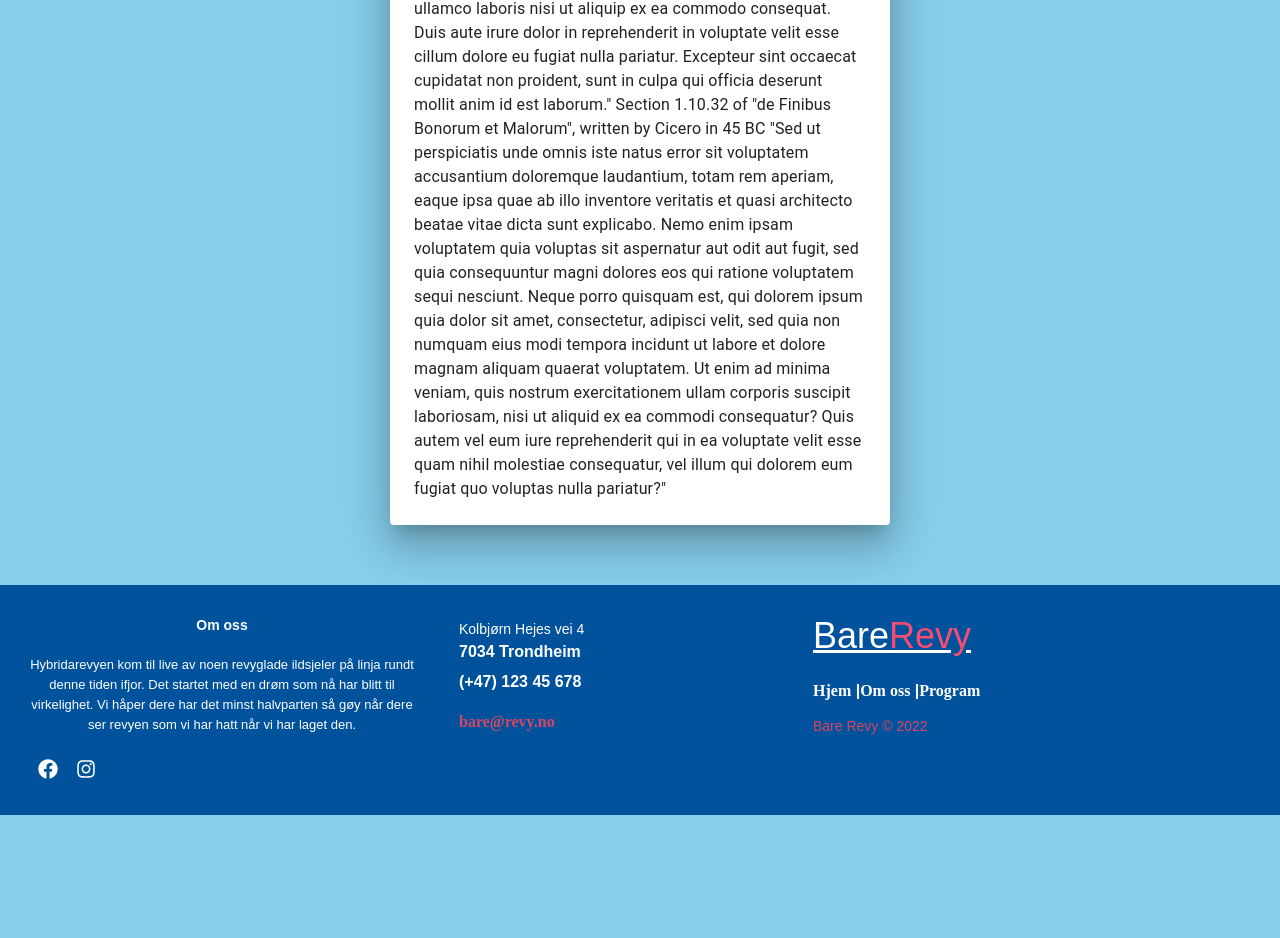
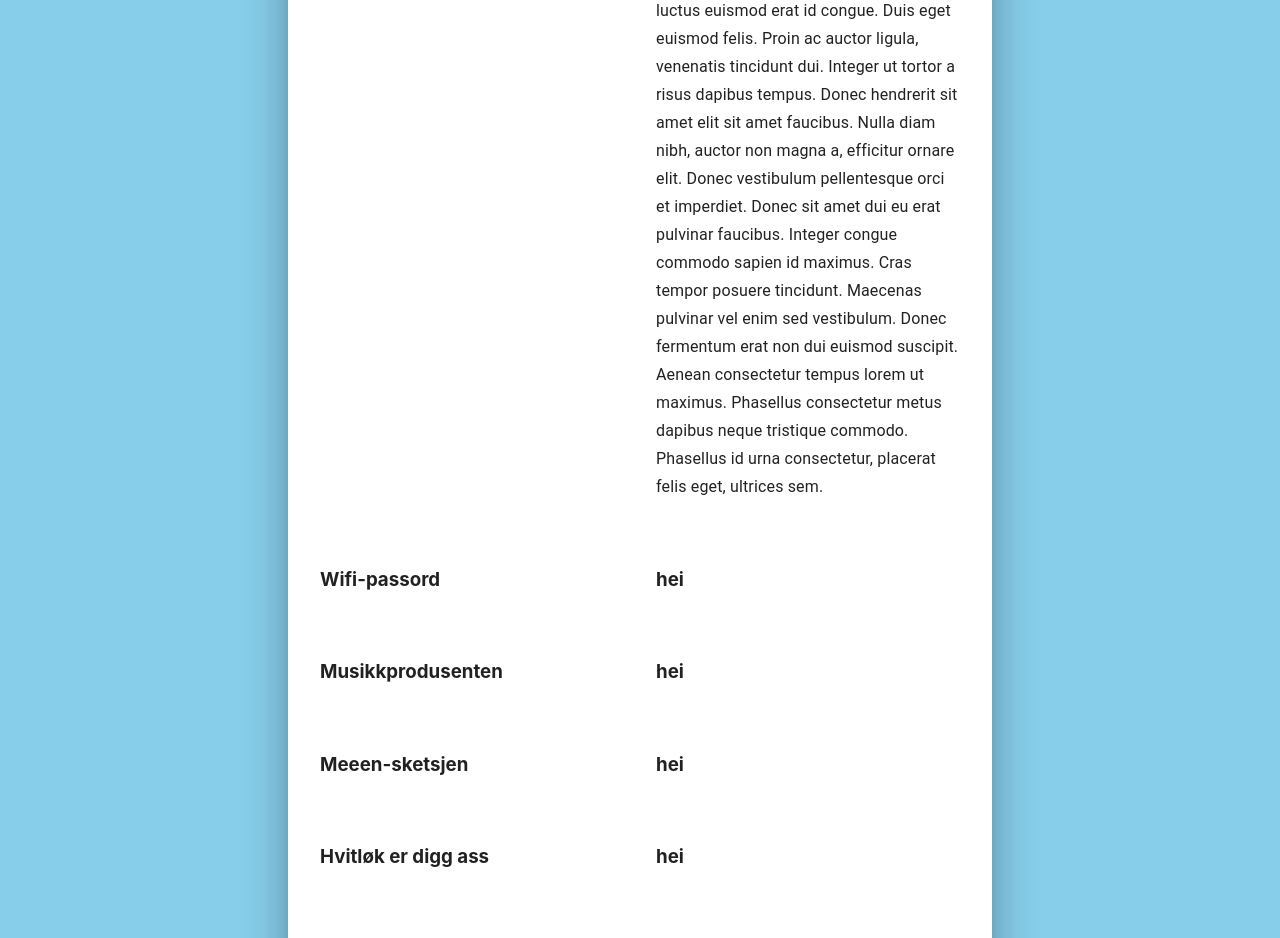
Before and after one commit to johafr/Hybridarevyen, a React (Create React App) app: page /Program in a window 1280 px wide. Shown: the part 283-1221 px from the top of the page. Before the commit the page ends 1098 px from the top, so only its background shows below. Built offline with nearby package versions, Linux system fonts and the light colour scheme.

Commit message:
Added program and some styling

```diff
--- /dev/null
+++ b/src/screens/Program.css
@@ -0,0 +1,12 @@
+.divide-container {
+  margin: auto;
+  background: #ffffff;
+}
+
+.right {
+  color: #1d4d01;
+}
+
+.left {
+  color: #799469;
+}
--- a/src/screens/Program.tsx
+++ b/src/screens/Program.tsx
@@ -5,6 +5,7 @@ import Grid from "@mui/material/Grid";
 import { defaultProps } from "../App";
 import NavBar from "../components/NavBar";
 import { Typography } from "@mui/material";
+import "./Program.css";
 
 interface props extends defaultProps {}
 
@@ -22,52 +23,212 @@ const OmOss: React.FC<props> = () => {
       >
         <Box
           sx={{
+            justifyContent: "center",
             display: "flex",
             flexWrap: "wrap",
             "& > :not(style)": {
               m: 1,
-              width: 500,
+              width: "55%",
               height: "auto",
               minHeight: 500
             }
           }}
         >
           <Paper elevation={24}>
-            <Grid
-              container
-              spacing={0}
-              direction="column"
-              alignItems="center"
-              justifyContent="center"
-            >
-              <Typography variant="h3">Program</Typography>
+            <Grid container justifyContent="center">
+              <Box m={2}>
+                <Typography variant="h3">Program</Typography>
+              </Box>
             </Grid>
-            <Box m={3}>
-              <Typography>
-                "Lorem ipsum dolor sit amet, consectetur adipiscing elit, sed do
-                eiusmod tempor incididunt ut labore et dolore magna aliqua. Ut
-                enim ad minim veniam, quis nostrud exercitation ullamco laboris
-                nisi ut aliquip ex ea commodo consequat. Duis aute irure dolor
-                in reprehenderit in voluptate velit esse cillum dolore eu fugiat
-                nulla pariatur. Excepteur sint occaecat cupidatat non proident,
-                sunt in culpa qui officia deserunt mollit anim id est laborum."
-                Section 1.10.32 of "de Finibus Bonorum et Malorum", written by
-                Cicero in 45 BC "Sed ut perspiciatis unde omnis iste natus error
-                sit voluptatem accusantium doloremque laudantium, totam rem
-                aperiam, eaque ipsa quae ab illo inventore veritatis et quasi
-                architecto beatae vitae dicta sunt explicabo. Nemo enim ipsam
-                voluptatem quia voluptas sit aspernatur aut odit aut fugit, sed
-                quia consequuntur magni dolores eos qui ratione voluptatem sequi
-                nesciunt. Neque porro quisquam est, qui dolorem ipsum quia dolor
-                sit amet, consectetur, adipisci velit, sed quia non numquam eius
-                modi tempora incidunt ut labore et dolore magnam aliquam quaerat
-                voluptatem. Ut enim ad minima veniam, quis nostrum
-                exercitationem ullam corporis suscipit laboriosam, nisi ut
-                aliquid ex ea commodi consequatur? Quis autem vel eum iure
-                reprehenderit qui in ea voluptate velit esse quam nihil
-                molestiae consequatur, vel illum qui dolorem eum fugiat quo
-                voluptas nulla pariatur?"
-              </Typography>
+            <Box m={4}>
+              <Grid container className="divide-container" spacing={4}>
+                <Grid className="divide-container" item xs={12} sm={6} md={6}>
+                  <h3>Tim og Shænko</h3>
+                </Grid>
+                <Grid className="divide-container" item xs={12} sm={6} md={6}>
+                  <Typography variant="subtitle1" paragraph>
+                    Lorem ipsum dolor sit amet, consectetur adipiscing elit. Sed
+                    commodo dui nibh, nec placerat eros lacinia sed. Vestibulum
+                    luctus euismod erat id congue. Duis eget euismod felis.
+                    Proin ac auctor ligula, venenatis tincidunt dui. Integer ut
+                    tortor a risus dapibus tempus. Donec hendrerit sit amet elit
+                    sit amet faucibus. Nulla diam nibh, auctor non magna a,
+                    efficitur ornare elit. Donec vestibulum pellentesque orci et
+                    imperdiet. Donec sit amet dui eu erat pulvinar faucibus.
+                    Integer congue commodo sapien id maximus. Cras tempor
+                    posuere tincidunt. Maecenas pulvinar vel enim sed
+                    vestibulum. Donec fermentum erat non dui euismod suscipit.
+                    Aenean consectetur tempus lorem ut maximus. Phasellus
+                    consectetur metus dapibus neque tristique commodo. Phasellus
+                    id urna consectetur, placerat felis eget, ultrices sem.
+                  </Typography>
+                </Grid>
+                <Grid className="divide-container" item xs={12} sm={6} md={6}>
+                  <h3>Wifi-passord</h3>
+                </Grid>
+                <Grid className="divide-container" item xs={12} sm={6} md={6}>
+                  <h3>hei</h3>
+                </Grid>
+                <Grid className="divide-container" item xs={12} sm={6} md={6}>
+                  <h3>Musikkprodusenten</h3>
+                </Grid>
+                <Grid className="divide-container" item xs={12} sm={6} md={6}>
+                  <h3>hei</h3>
+                </Grid>
+                <Grid className="divide-container" item xs={12} sm={6} md={6}>
+                  <h3>Meeen-sketsjen</h3>
+                </Grid>
+                <Grid className="divide-container" item xs={12} sm={6} md={6}>
+                  <h3>hei</h3>
+                </Grid>
+                <Grid className="divide-container" item xs={12} sm={6} md={6}>
+                  <h3>Hvitløk er digg ass</h3>
+                </Grid>
+                <Grid className="divide-container" item xs={12} sm={6} md={6}>
+                  <h3>hei</h3>
+                </Grid>
+                <Grid className="divide-container" item xs={12} sm={6} md={6}>
+                  <h3>Sketsjen hvor gutta røyker og blir høye</h3>
+                </Grid>
+                <Grid className="divide-container" item xs={12} sm={6} md={6}>
+                  <h3>hei</h3>
+                </Grid>
+                <Grid className="divide-container" item xs={12} sm={6} md={6}>
+                  <h3>Helsestasjon-sketsjen</h3>
+                </Grid>
+                <Grid className="divide-container" item xs={12} sm={6} md={6}>
+                  <h3>hei</h3>
+                </Grid>
+                <Grid className="divide-container" item xs={12} sm={6} md={6}>
+                  <h3>Vekterhøyskolen</h3>
+                </Grid>
+                <Grid className="divide-container" item xs={12} sm={6} md={6}>
+                  <h3>hei</h3>
+                </Grid>
+                <Grid className="divide-container" item xs={12} sm={6} md={6}>
+                  <h3>Baggen</h3>
+                </Grid>
+                <Grid className="divide-container" item xs={12} sm={6} md={6}>
+                  <h3>hei</h3>
+                </Grid>
+                <Grid className="divide-container" item xs={12} sm={6} md={6}>
+                  <h3>Ingen Kim(s) ingen kos</h3>
+                </Grid>
+                <Grid className="divide-container" item xs={12} sm={6} md={6}>
+                  <h3>hei</h3>
+                </Grid>
+                <Grid className="divide-container" item xs={12} sm={6} md={6}>
+                  <h3>Sketsjen hvor gutta er på tur i skogen</h3>
+                </Grid>
+                <Grid className="divide-container" item xs={12} sm={6} md={6}>
+                  <h3>hei</h3>
+                </Grid>
+                <Grid className="divide-container" item xs={12} sm={6} md={6}>
+                  <h3>Knullegutta</h3>
+                </Grid>
+                <Grid className="divide-container" item xs={12} sm={6} md={6}>
+                  <h3>hei</h3>
+                </Grid>
+                <Grid className="divide-container" item xs={12} sm={6} md={6}>
+                  <h3>Referansegruppe...</h3>
+                </Grid>
+                <Grid className="divide-container" item xs={12} sm={6} md={6}>
+                  <h3>hei</h3>
+                </Grid>
+                <Grid className="divide-container" item xs={12} sm={6} md={6}>
+                  <h3>Hjeeeeelp</h3>
+                </Grid>
+                <Grid className="divide-container" item xs={12} sm={6} md={6}>
+                  <h3>hei</h3>
+                </Grid>
+                <Grid className="divide-container" item xs={12} sm={6} md={6}>
+                  <h3>Alt går til helvette</h3>
+                </Grid>
+                <Grid className="divide-container" item xs={12} sm={6} md={6}>
+                  <h3>hei</h3>
+                </Grid>
+                <Grid className="divide-container" item xs={12} sm={6} md={6}>
+                  <h3>PAUSE</h3>
+                </Grid>
+                <Grid className="divide-container" item xs={12} sm={6} md={6}>
+                  <h3>hei</h3>
+                </Grid>
+                <Grid className="divide-container" item xs={12} sm={6} md={6}>
+                  <h3>Sketsjen der alt er fett og null stress</h3>
+                </Grid>
+                <Grid className="divide-container" item xs={12} sm={6} md={6}>
+                  <h3>hei</h3>
+                </Grid>
+                <Grid className="divide-container" item xs={12} sm={6} md={6}>
+                  <h3>Helene skal bytte studie og tester ut nytt materiale</h3>
+                </Grid>
+                <Grid className="divide-container" item xs={12} sm={6} md={6}>
+                  <h3>hei</h3>
+                </Grid>
+                <Grid className="divide-container" item xs={12} sm={6} md={6}>
+                  <h3>Begravelsen</h3>
+                </Grid>
+                <Grid className="divide-container" item xs={12} sm={6} md={6}>
+                  <h3>hei</h3>
+                </Grid>
+                <Grid className="divide-container" item xs={12} sm={6} md={6}>
+                  <h3>Jobbintervjuet</h3>
+                </Grid>
+                <Grid className="divide-container" item xs={12} sm={6} md={6}>
+                  <h3>hei</h3>
+                </Grid>
+                <Grid className="divide-container" item xs={12} sm={6} md={6}>
+                  <h3>
+                    Når man mister gode venner til dumme verv man ikke er med i
+                    selv
+                  </h3>
+                </Grid>
+                <Grid className="divide-container" item xs={12} sm={6} md={6}>
+                  <h3>hei</h3>
+                </Grid>
+                <Grid className="divide-container" item xs={12} sm={6} md={6}>
+                  <h3>Sketsjen med moshpit</h3>
+                </Grid>
+                <Grid className="divide-container" item xs={12} sm={6} md={6}>
+                  <h3>hei</h3>
+                </Grid>
+                <Grid className="divide-container" item xs={12} sm={6} md={6}>
+                  <h3>Forbudt kjærlighet</h3>
+                </Grid>
+                <Grid className="divide-container" item xs={12} sm={6} md={6}>
+                  <h3>hei</h3>
+                </Grid>
+                <Grid className="divide-container" item xs={12} sm={6} md={6}>
+                  <h3>LEGENDEN</h3>
+                </Grid>
+                <Grid className="divide-container" item xs={12} sm={6} md={6}>
+                  <h3>hei</h3>
+                </Grid>
+                <Grid className="divide-container" item xs={12} sm={6} md={6}>
+                  <h3>Fortellingen om en het kveld på sal</h3>
+                </Grid>
+                <Grid className="divide-container" item xs={12} sm={6} md={6}>
+                  <h3>hei</h3>
+                </Grid>
+                <Grid className="divide-container" item xs={12} sm={6} md={6}>
+                  <h3>En heeelt vanlig flytur</h3>
+                </Grid>
+                <Grid className="divide-container" item xs={12} sm={6} md={6}>
+                  <h3>hei</h3>
+                </Grid>
+                <Grid className="divide-container" item xs={12} sm={6} md={6}>
+                  <h3>Sketsjen fra gründer expo 2022</h3>
+                </Grid>
+                <Grid className="divide-container" item xs={12} sm={6} md={6}>
+                  <h3>hei</h3>
+                </Grid>
+                <Grid className="divide-container" item xs={12} sm={6} md={6}>
+                  <h3>"Vi har et stort problem i bedriften"-sketsjen</h3>
+                </Grid>
+                <Grid className="divide-container" item xs={12} sm={6} md={6}>
+                  <h3>hei</h3>
+                </Grid>
+              </Grid>
             </Box>
           </Paper>
         </Box>
```
